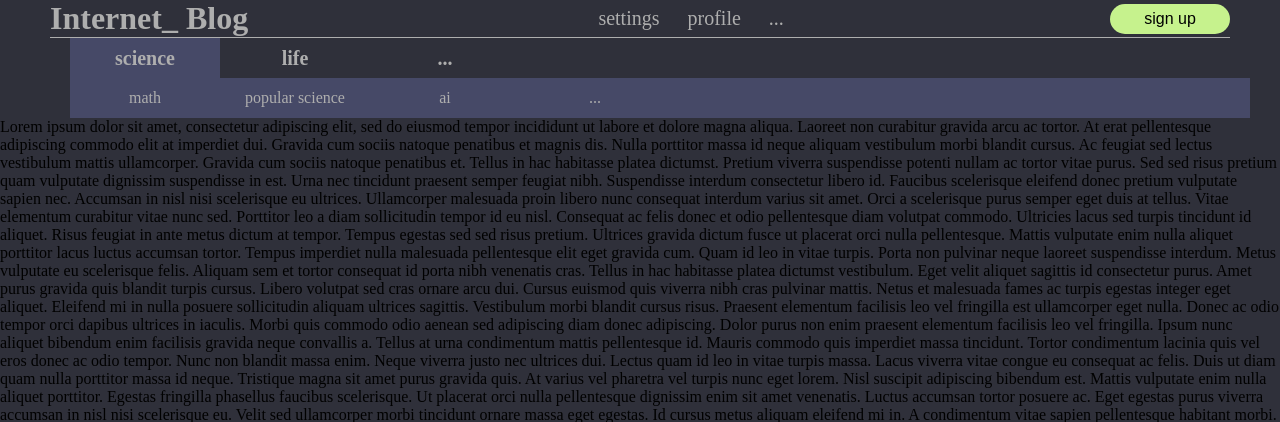
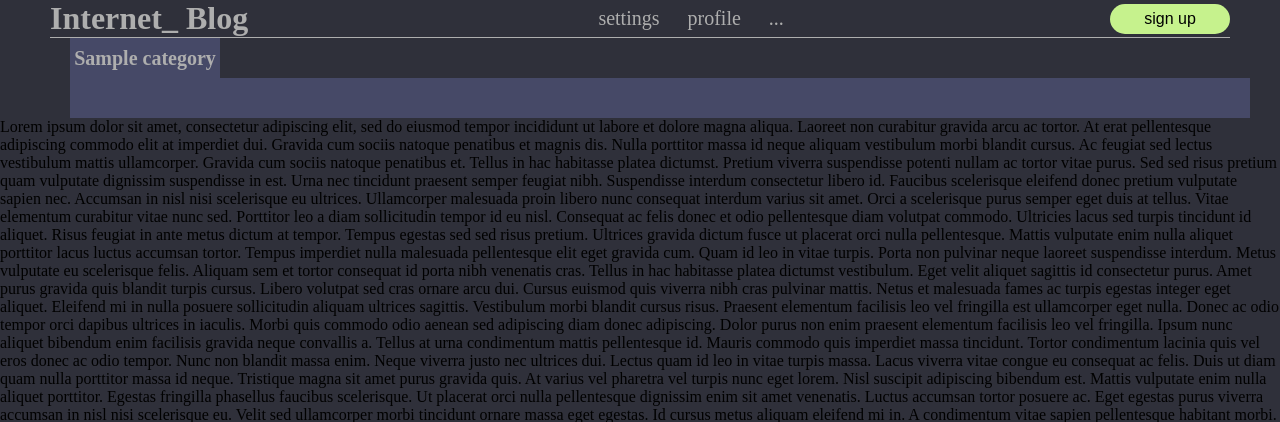
Before and after one commit to Asirg/internet-blog-web, a Django app: page / in a window 1280 px wide. Shown: the top 422 px of the page. Run offline with Django 4.2, Linux system fonts and the light colour scheme; tables that the repository leaves empty hold one stand-in row (values such as "Sample post").

Commit message:
interactive category menu in header

```diff
--- a/src/blog/models.py
+++ b/src/blog/models.py
@@ -18,7 +18,7 @@ class Tag(models.Model):
 
 class Category(models.Model):
     parent = models.ForeignKey(
-        to="self", verbose_name="Parent", on_delete=models.SET_NULL, blank=True, null=True
+        to="self", verbose_name="Parent", on_delete=models.SET_NULL, blank=True, null=True, related_name="childs"
     )
 
     name = models.CharField("Name", max_length=150)
--- /dev/null
+++ b/src/blog/templatetags/blog_tags.py
@@ -0,0 +1,8 @@
+from django import template
+from blog.models import Category
+
+register = template.Library()
+
+@register.simple_tag()
+def get_main_categories():
+    return Category.objects.filter(parent__isnull=True)
--- a/src/static/css/styles.css
+++ b/src/static/css/styles.css
@@ -90,13 +90,17 @@ a{
     font-size: var(--text-big-size);
 }
 
-#sub-category{
+.sub-category{
     height: 40px;
     background-color: var(--color-dark-blue);
 
-    display: flex;
+    display: none;
     align-items: center;
     font-size: var(--text-medium-size);
+}
+
+.sub-category.active{
+    display: flex;
 }
 
 .category-menu .item{
--- a/src/static/js/script.js
+++ b/src/static/js/script.js
@@ -1,13 +1,14 @@
 active_item = document.querySelector(".item.active");
-sub_categories = document.getElementById("sub-category").children;
+active_sub_category_menu = document.querySelector(".sub-category.active");
+sub_category_menus = document.querySelectorAll(".sub-category");
 
-function func(e){
-    active_item.classList.remove("active")
+function func(e, index){
+    active_item.classList.remove("active");
+    active_sub_category_menu.classList.remove("active");
+
     e.target.classList.add("active");
+    sub_category_menus[index].classList.add("active");
 
     active_item = e.target;
-
-    for (let i = 0; i < sub_categories.length; i++) {
-        sub_categories[i].href = "123";
-    }
+    active_sub_category_menu = sub_category_menus[index];
 }
--- a/src/templates/include/header.html
+++ b/src/templates/include/header.html
@@ -1,3 +1,4 @@
+{% load blog_tags %}
 <header class="header">
     <div class="user-menu">
         <span class="logo">
@@ -10,33 +11,28 @@
         </div>
         <button class="button-signup">
             sign up
+
         </button>
     </div>
     <div class="category-menu">
+        {% get_main_categories as categories %}
         <div id="main-category">
-            <a href="#" class="item active" onmouseenter="func(event)">
-                science
-            </a>
-            <a href="#" class="item" onmouseenter="func(event)">
-                life
-            </a>
-            <a href="#" class="item">
-                ...
-            </a>
+            {% for category in categories %}
+                <a  href="{{ category.url }}"
+                    class="item {% if forloop.counter == 1%}active{% endif %}"
+                    onmouseenter="func(event, '{{forloop.counter0}}')">
+                    {{ category.name }}
+                </a>
+            {% endfor %}
         </div>
-        <div id="sub-category">
-            <a href="#" class="item">
-                math
-            </a>
-            <a href="#" class="item">
-                popular science
-            </a>
-            <a href="#" class="item">
-                ai
-            </a>
-            <a href="#" class="item">
-                ...
-            </a>
-        </div>
+        {% for category in categories %}
+            <div class="sub-category {% if forloop.counter == 1%}active{% endif %}">
+                {% for sub_category in category.childs.all %}
+                    <a href="sub_category.url" class="item">
+                        {{ sub_category }}
+                    </a>
+                {% endfor %}
+            </div>
+        {% endfor %}
     </div>
 </header>
```
Also changed, not shown: src/blog/migrations/0002_alter_category_parent_alter_post_tags.py (added), src/blog/templatetags/__init__.py (added).
